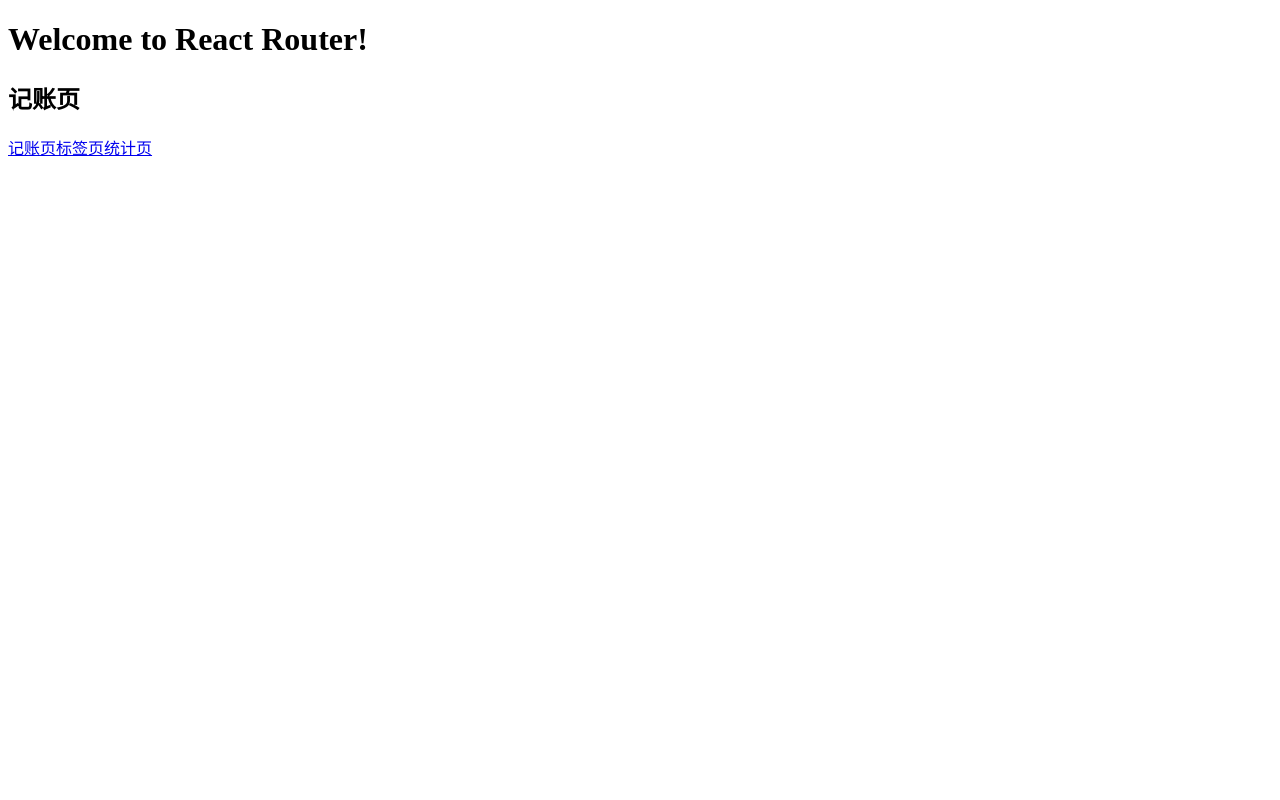
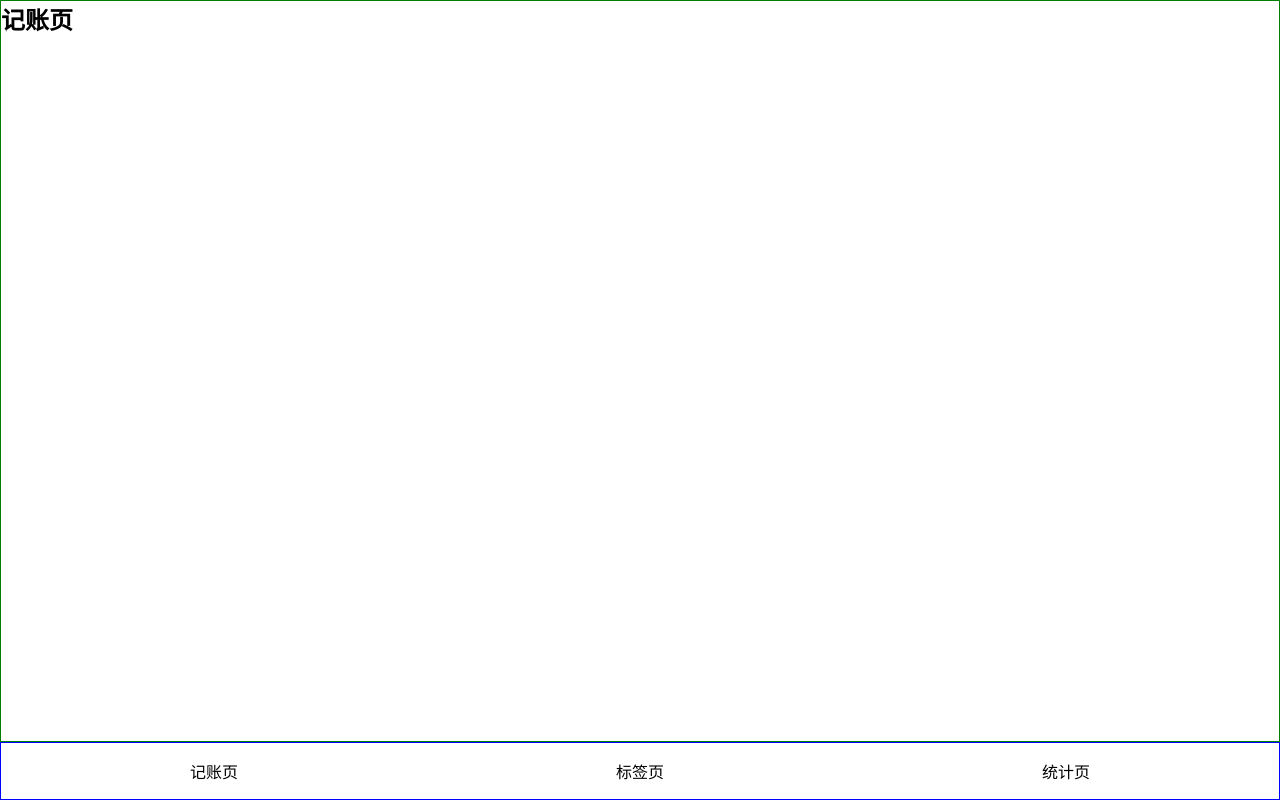
Before and after one commit to Lisbeth1128/account-2, a React (Create React App) app: page / in a window 1280 px wide. Built offline with nearby package versions, Linux system fonts and the light colour scheme.

Commit message:
搞定导航栏布局

```diff
--- a/src/App.tsx
+++ b/src/App.tsx
@@ -4,11 +4,35 @@
   Route,
   Link
 } from "react-router-dom";
+import styled from "styled-components";
 
+const Wrapper = styled.div`
+  border: 1px solid re;
+  height: 100vh;
+  display: flex;
+  flex-direction: column;
+`
+
+const Main = styled.div`
+  border: 1px solid green;
+  flex-grow: 1;
+  overflow: auto;
+`
+
+const Nav = styled.nav`
+  border: 1px solid blue;
+  display: flex;
+  > ul {
+    width: 33.3333%;
+      text-align: center;
+      padding: 16px;
+  }
+`
 function App() {
   return (
     <div className="App">
-      <h1>Welcome to React Router!</h1>
+      <Wrapper>
+        <Main>
           <Routes>
             <Route index element={<Money />} />
             <Route path="/tags" element={<Tags />} />
@@ -22,6 +46,25 @@
               }
             />
           </Routes>
+        </Main>
+        <Nav>
+          <ul>
+            <li>
+              <Link to="/">记账页</Link>
+            </li>
+          </ul>
+          <ul>
+            <li>
+              <Link to="/tags">标签页</Link>
+            </li>
+          </ul>
+          <ul>
+            <li>
+              <Link to="/statistics">统计页</Link>
+            </li>
+          </ul>
+        </Nav>
+      </Wrapper>
     </div>
   );
 }
@@ -31,11 +74,6 @@
       <main>
         <h2>记账页</h2>
       </main>
-      <nav>
-        <Link to="/">记账页</Link>
-        <Link to="/tags">标签页</Link>
-        <Link to="/statistics">统计页</Link>
-      </nav>
     </>
   );
 }
@@ -46,11 +84,6 @@
       <main>
         <h2>标签页</h2>
       </main>
-      <nav>
-        <Link to="/">记账页</Link>
-        <Link to="/tags">标签页</Link>
-        <Link to="/statistics">统计页</Link>
-      </nav>
     </>
   );
 }
@@ -61,11 +94,6 @@
       <main>
         <h2>统计页</h2>
       </main>
-      <nav>
-        <Link to="/">记账页</Link>
-        <Link to="/tags">标签页</Link>
-        <Link to="/statistics">统计页</Link>
-      </nav>
     </>
   );
 }
--- /dev/null
+++ b/src/index.scss
@@ -0,0 +1,27 @@
+@import-normalize;
+
+* {
+    margin: 0;
+    padding: 0;
+}
+
+* {
+    box-sizing: border-box;
+}
+
+*::before {
+    box-sizing: border-box;
+}
+
+*::after {
+    box-sizing: border-box;
+}
+
+ul, ol {
+    list-style: none;
+}
+
+a {
+    text-decoration: none;
+    color: inherit;
+}
--- a/src/index.tsx
+++ b/src/index.tsx
@@ -2,6 +2,7 @@
 import ReactDOM from 'react-dom';
 import App from './App';
 import { HashRouter } from "react-router-dom";
+import './index.scss'
 
 
 ReactDOM.render(
```
Lines whose indentation alone changed are shown as unchanged.
